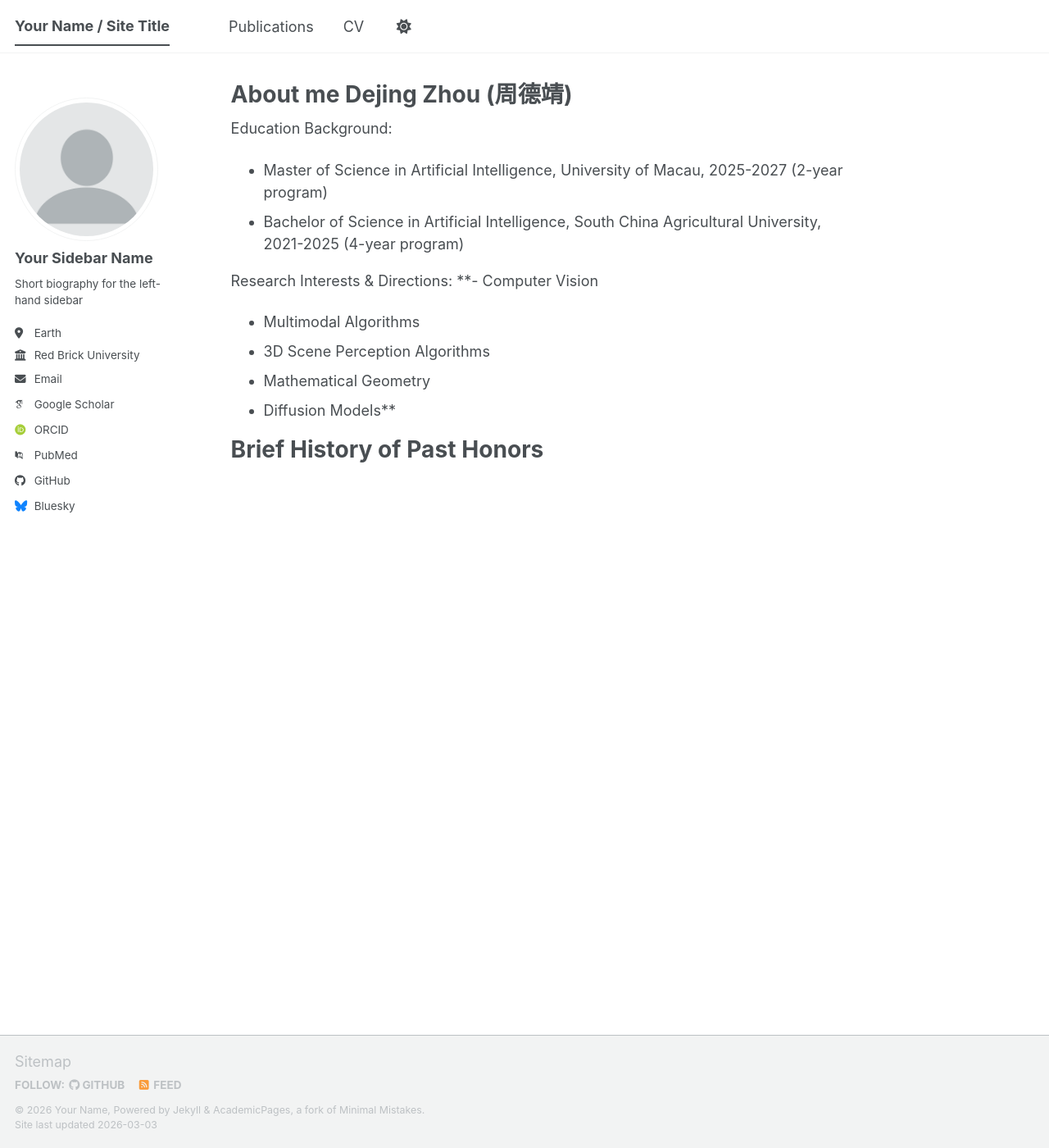
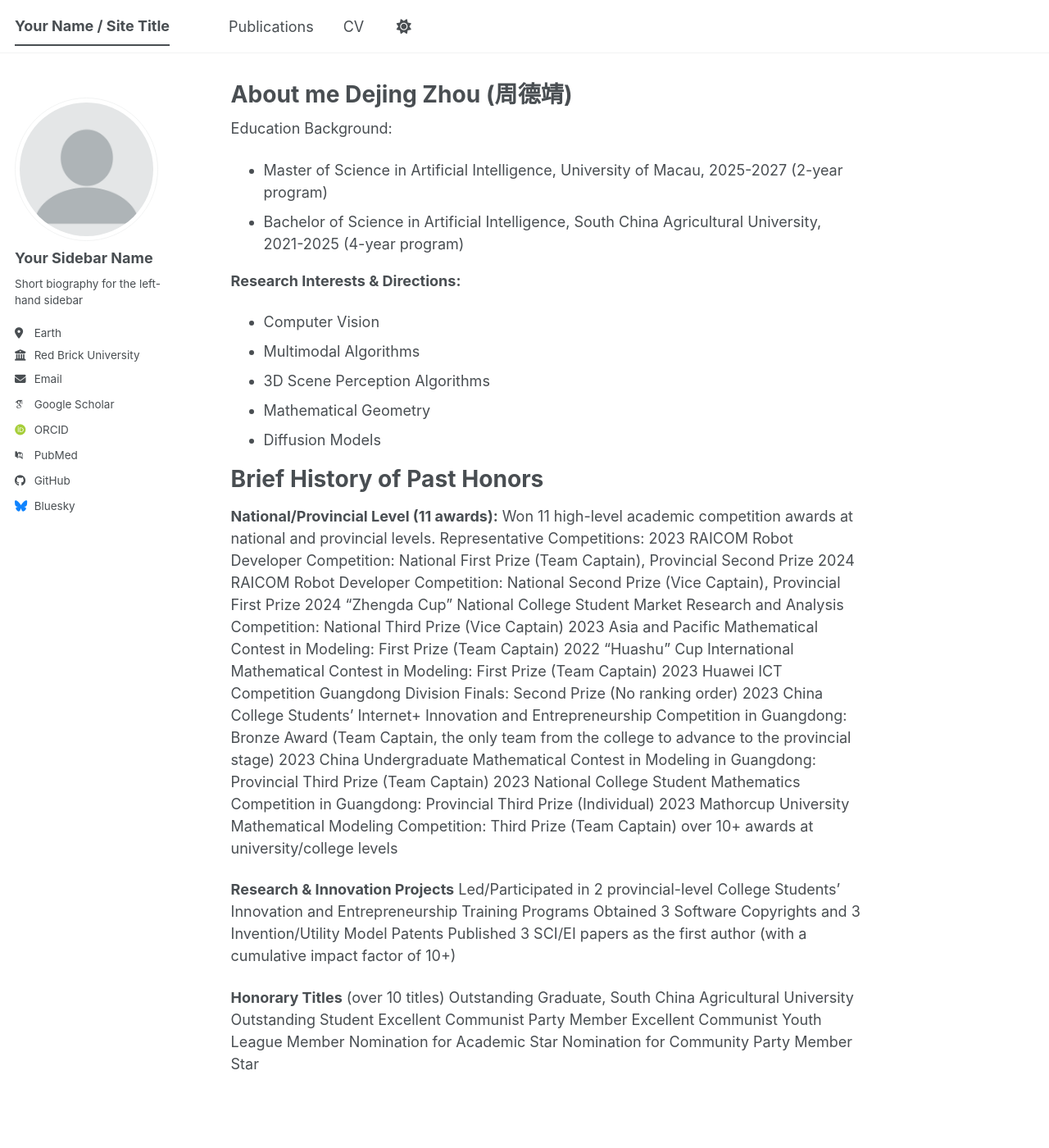
Before and after one commit to chouchouiio/Chouchouiio.github.io, a Jekyll site: the page built from _pages/about.md, in a window 1280 px wide and 1400 px high. Shown: the whole window at 82% size. Built offline with Jekyll 4.4.1, drawn with Linux system fonts in a browser that asks for light colours; some web fonts are replaced; a script bundle is joined from its source files by our own code; library files that are not in the unit come from our copies.

Commit message:
Update about.md

```diff
--- a/_pages/about.md
+++ b/_pages/about.md
@@ -12,12 +12,38 @@ Education Background:
 - Bachelor of Science in Artificial Intelligence, South China Agricultural University, 2021-2025  (4-year program)
 
 
-Research Interests & Directions:
-**- Computer Vision
+**Research Interests & Directions:**
+- Computer Vision
 - Multimodal Algorithms
 - 3D Scene Perception Algorithms
 - Mathematical Geometry
-- Diffusion Models**
+- Diffusion Models
 
 Brief History of Past Honors
 ======
+**National/Provincial Level (11 awards):** Won 11 high-level academic competition awards at national and provincial levels.
+Representative Competitions:
+2023 RAICOM Robot Developer Competition: National First Prize (Team Captain), Provincial Second Prize
+2024 RAICOM Robot Developer Competition: National Second Prize (Vice Captain), Provincial First Prize
+2024 "Zhengda Cup" National College Student Market Research and Analysis Competition: National Third Prize (Vice Captain)
+2023 Asia and Pacific Mathematical Contest in Modeling: First Prize (Team Captain)
+2022 "Huashu" Cup International Mathematical Contest in Modeling: First Prize (Team Captain)
+2023 Huawei ICT Competition Guangdong Division Finals: Second Prize (No ranking order)
+2023 China College Students' Internet+ Innovation and Entrepreneurship Competition in Guangdong: Bronze Award (Team Captain, the only team from the college to advance to the provincial stage)
+2023 China Undergraduate Mathematical Contest in Modeling in Guangdong: Provincial Third Prize (Team Captain)
+2023 National College Student Mathematics Competition in Guangdong: Provincial Third Prize (Individual)
+2023 Mathorcup University Mathematical Modeling Competition: Third Prize (Team Captain)
+over 10+ awards at university/college levels
+
+**Research & Innovation Projects**
+Led/Participated in 2 provincial-level College Students' Innovation and Entrepreneurship Training Programs
+Obtained 3 Software Copyrights and 3 Invention/Utility Model Patents
+Published 3 SCI/EI papers as the first author (with a cumulative impact factor of 10+)
+
+**Honorary Titles** (over 10 titles)
+Outstanding Graduate, South China Agricultural University
+Outstanding Student
+Excellent Communist Party Member
+Excellent Communist Youth League Member
+Nomination for Academic Star
+Nomination for Community Party Member Star
```
